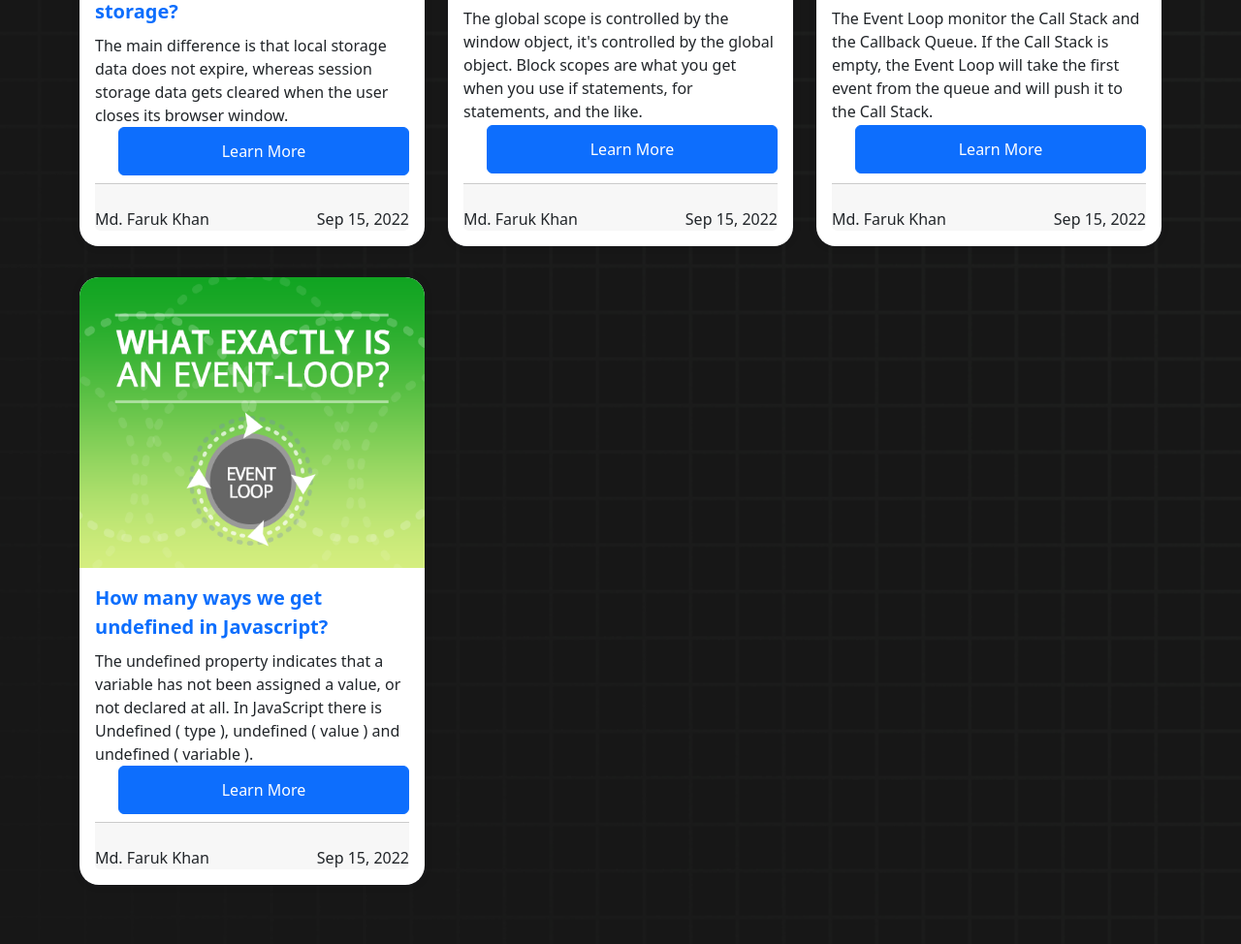
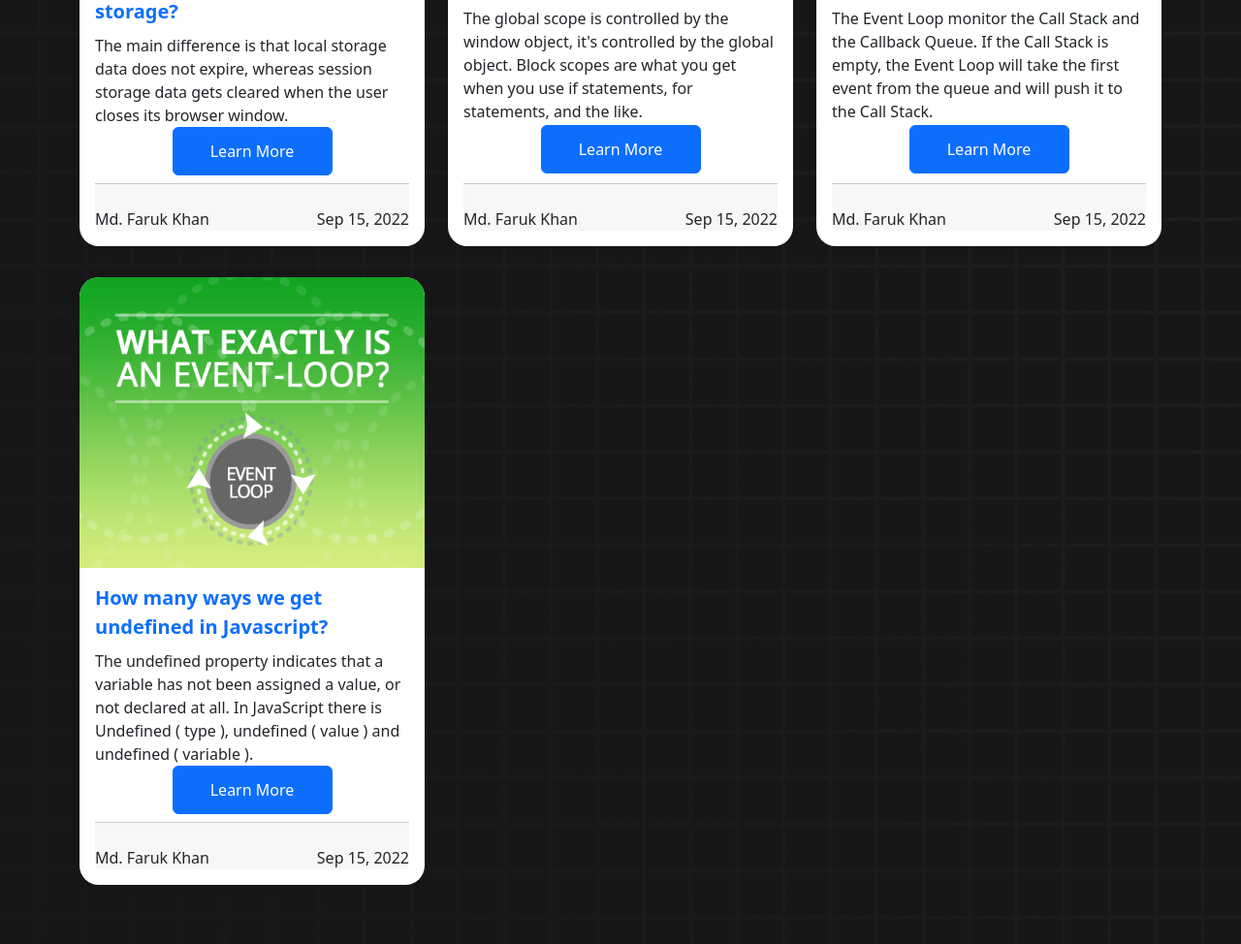
Before and after one commit to Farukkhan25/Speed-Typer-App, a plain HTML site: page blog.html in a window 1280 px wide. Shown: the part 603-1577 px from the top of the page at 97% size. Drawn offline with nearby package versions, Linux system fonts and the light colour scheme.

Commit message:
Histories Checked and reset

```diff
--- a/blog.html
+++ b/blog.html
@@ -51,7 +51,7 @@
                     id="blog-content"
                     style="cursor: pointer"
                     data-bs-toggle="modal"
-                    data-bs-target="#blog-modal"
+                    data-bs-target="#First-Question-Modal"
                   >
                     <div class="blog-thumbnail">
                       <img src="./image/local-vs-session.jpg" alt="thumbnail" />
@@ -74,8 +74,8 @@
                             cleared when the user closes its browser window.
                           </p>
                         </div>
-                        <div class="pb-2 text-end">
-                          <button class="btn btn-primary">Learn More</button>
+                        <div class="pb-2 text-center">
+                          <button class="btn btn-primary " style="width: 165px;">Learn More</button>
                         </div>
                         <div
                           class="card-footer d-flex justify-content-between date-minute p-0 pt-4 m-0"
@@ -87,8 +87,8 @@
                       </div>
                     </div>
                   </div>
-
-                  <div id="blog-modal" class="modal bg-body" tabindex="-1">
+<!-- Modal -->
+                  <div id="First-Question-Modal" class="modal bg-dark" tabindex="-1">
                     <div class="modal-dialog">
                       <div class="modal-content">
                         <div class="modal-header">
@@ -186,8 +186,8 @@
                             statements, and the like.
                           </p>
                         </div>
-                        <div class="pb-2 text-end">
-                          <button class="btn btn-primary">Learn More</button>
+                        <div class="pb-2 text-center">
+                          <button class="btn btn-primary" style="width: 165px;">Learn More</button>
                         </div>
                         <div
                           class="card-footer d-flex justify-content-between date-minute p-0 pt-4 m-0"
@@ -202,7 +202,7 @@
                   <!-- Modal -->
                   <div
                     id="Second-Question-Modal"
-                    class="modal bg-body"
+                    class="modal bg-dark"
                     tabindex="-1"
                   >
                     <div class="modal-dialog">
@@ -297,8 +297,8 @@
                             and will push it to the Call Stack.
                           </p>
                         </div>
-                        <div class="pb-2 text-end">
-                          <button class="btn btn-primary">Learn More</button>
+                        <div class="pb-2 text-center">
+                          <button class="btn btn-primary" style="width: 165px;">Learn More</button>
                         </div>
                         <div
                           class="card-footer d-flex justify-content-between date-minute p-0 pt-4 m-0"
@@ -313,7 +313,7 @@
                   <!-- Modal -->
                   <div
                     id="Third-Question-Modal"
-                    class="modal bg-body"
+                    class="modal bg-dark"
                     tabindex="-1"
                   >
                     <div class="modal-dialog">
@@ -396,8 +396,8 @@
                             ( value ) and undefined ( variable ).
                           </p>
                         </div>
-                        <div class="pb-2 text-end">
-                          <button class="btn btn-primary">Learn More</button>
+                        <div class="pb-2 text-center">
+                          <button class="btn btn-primary" style="width: 165px;">Learn More</button>
                         </div>
                         <div
                           class="card-footer d-flex justify-content-between date-minute p-0 pt-4 m-0"
@@ -412,7 +412,7 @@
                   <!-- Modal -->
                   <div
                     id="Fourth-Question-Modal"
-                    class="modal bg-body"
+                    class="modal bg-dark"
                     tabindex="-1"
                   >
                     <div class="modal-dialog">
```
